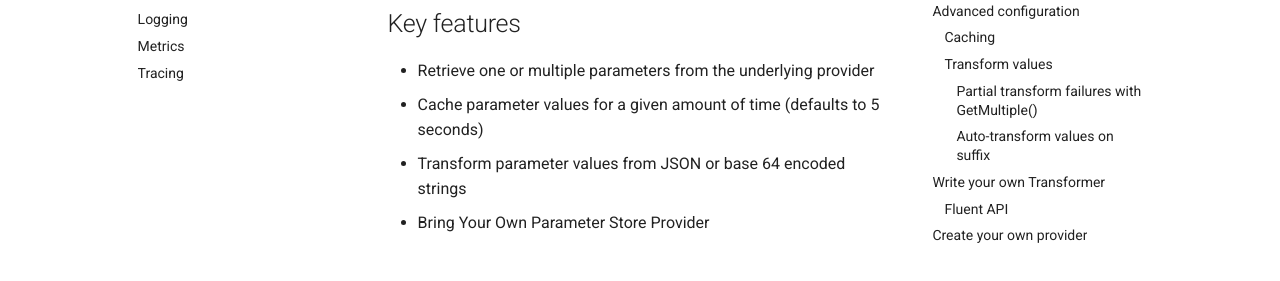
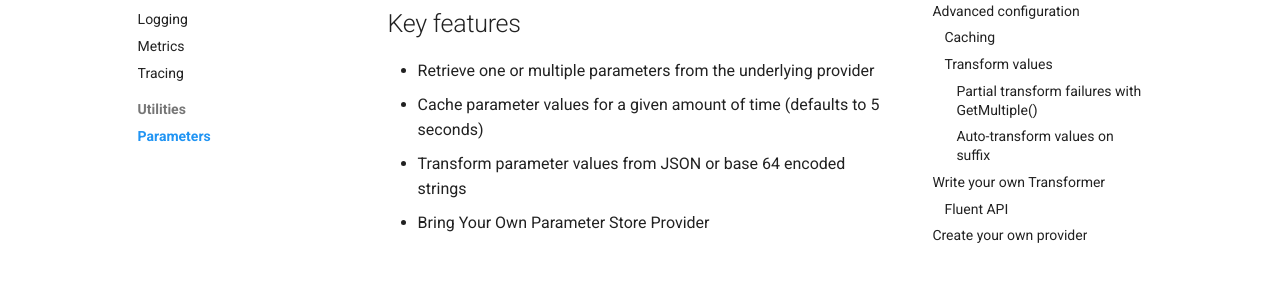
Before and after one commit to aws-powertools/powertools-lambda-dotnet, an MkDocs documentation site: the page built from docs/utilities/parameters.md, in a window 1280 px wide. Shown: the part 316-597 px from the top of the page. Built offline with MkDocs 1.6.1 and Material for MkDocs 9.7.7, drawn with Linux system fonts in a browser that asks for light colours; a script that is not in the unit is left out; comment, search, counter and statistics services are not loaded; the version menu is left out.

Commit message:
add parameters utilities to the navigation menu

```diff
--- a/mkdocs.yml
+++ b/mkdocs.yml
@@ -15,6 +15,8 @@ nav:
       - core/logging.md
       - core/metrics.md
       - core/tracing.md
+  - Utilities:
+      - utilities/parameters.md
 
 theme:
   name: material
```
